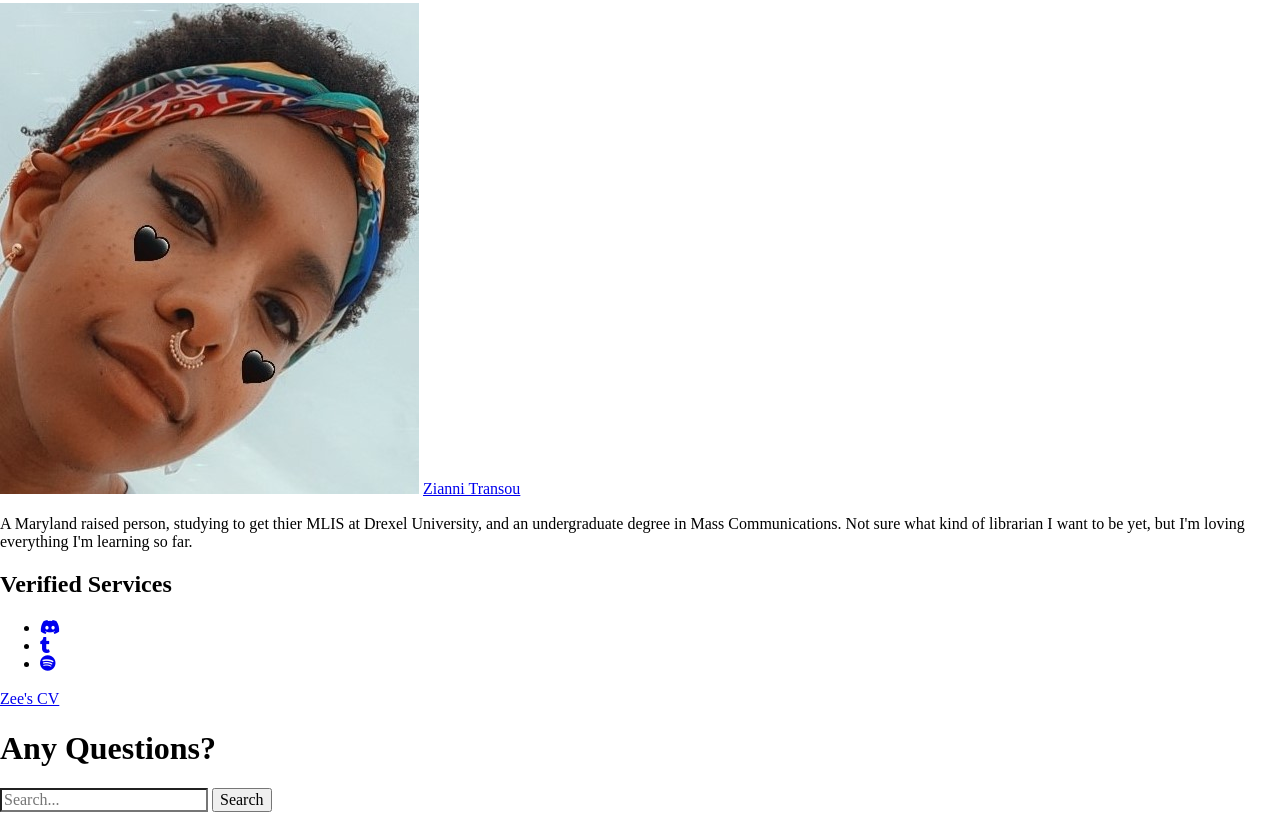
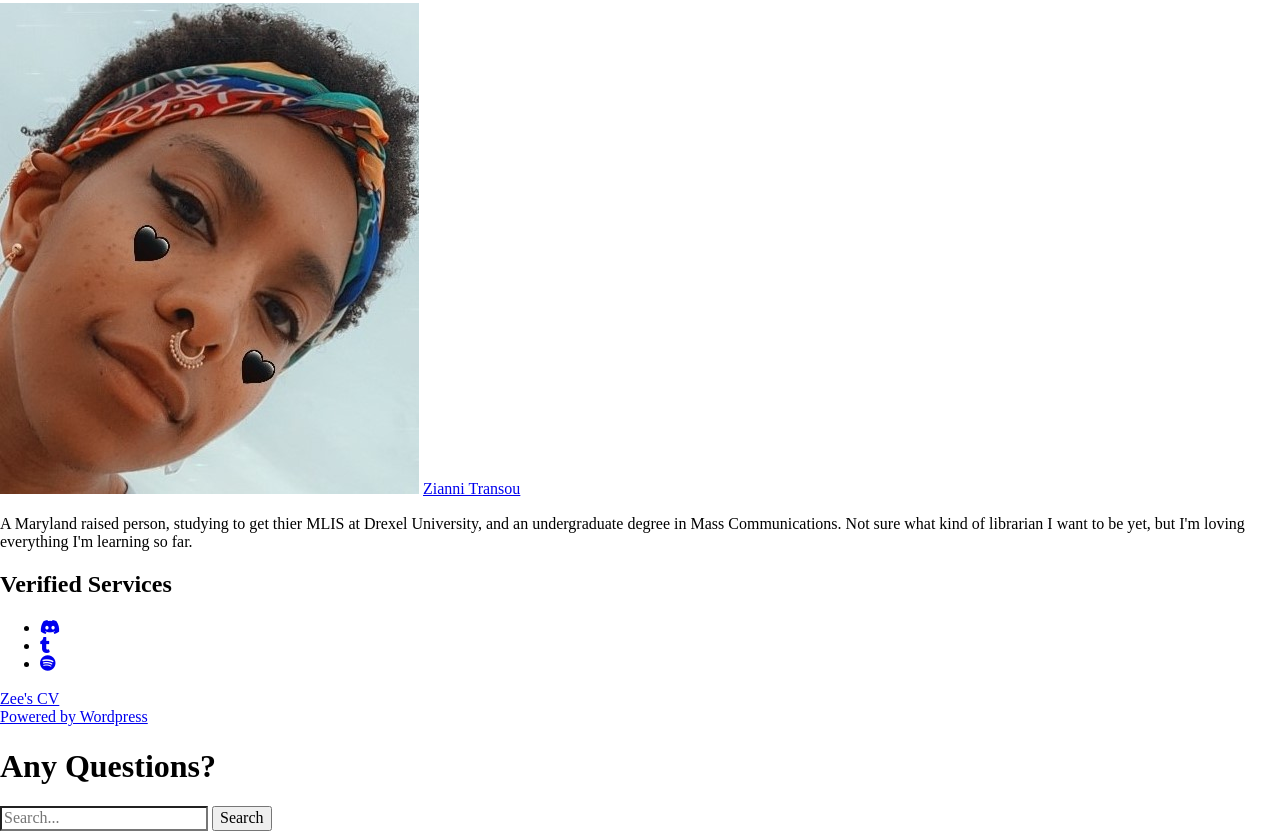
Before and after one commit to zeenerd/Info-552, a plain HTML site: page Week_3_Portfolio/index.html in a window 1280 px wide. Shown: the part 660-1491 px from the top of the page. Drawn offline with Linux system fonts and the light colour scheme.

Commit message:
Added bottom footer

```diff
--- a/Week_3_Portfolio/index.html
+++ b/Week_3_Portfolio/index.html
@@ -55,7 +55,16 @@
     <a href="Resume%202023.pdf">Zee's CV</a>
 </article>
         </section>
+
         <section id="footer-left">
+
+        </section>
+
+        <section id="footor-bottom">
+            <a href="https://wordpress.com/">Powered by Wordpress</a>
+        </section>
+
+
 <article>
     <h1>Any Questions?</h1>
     <form action="#">
```
